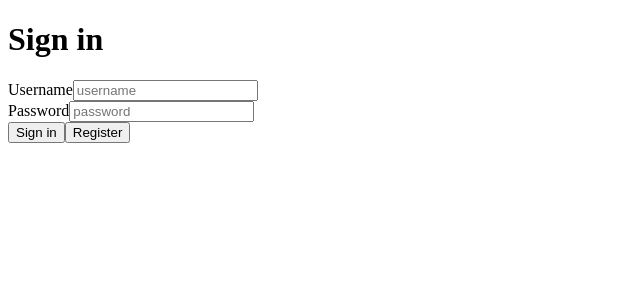
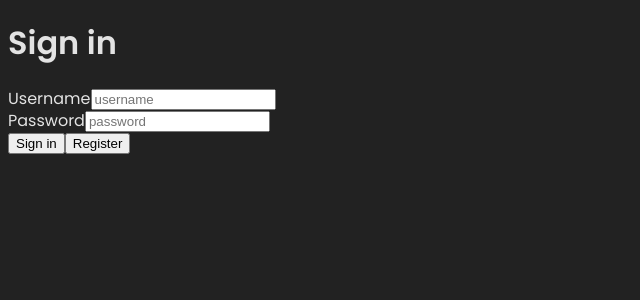
Before and after one commit to MartinezFabian/SocialNetwork-FullStack, a React (Vite) app in the folder client/: page / in a window 1280 px wide. Shown: the top 300 px of the page, without its empty margins (0-640 px from the left). Built offline with nearby package versions, Linux system fonts and the light colour scheme.

Commit message:
Feat: Add global styles and variables

```diff
--- a/client/index.html
+++ b/client/index.html
@@ -5,6 +5,12 @@
     <link rel="icon" type="image/svg+xml" href="/vite.svg" />
     <meta name="viewport" content="width=device-width, initial-scale=1.0" />
     <title>Social Network</title>
+    <link rel="preconnect" href="https://fonts.googleapis.com" />
+    <link rel="preconnect" href="https://fonts.gstatic.com" crossorigin />
+    <link
+      href="https://fonts.googleapis.com/css2?family=Poppins:wght@400;600&display=swap"
+      rel="stylesheet"
+    />
   </head>
   <body>
     <div id="root"></div>
--- a/client/src/index.css
+++ b/client/src/index.css
@@ -0,0 +1,38 @@
+/* Variables */
+:root {
+  --color-primary: #5448ee;
+  --color-background: #222;
+  --color-background-soft: #333;
+  --text-color: rgb(227, 227, 227);
+  --text-color-soft: lightgray;
+  --logo-color: rgb(242, 242, 242);
+  --border-color: #444;
+}
+
+/* Global Styles */
+html {
+  box-sizing: border-box;
+  font-size: 62.5%; /* 1rem = 10px */
+}
+
+*,
+*:before,
+*:after {
+  box-sizing: inherit;
+}
+
+body {
+  font-family: 'Poppins', sans-serif;
+  font-size: 1.6rem;
+  line-height: 1.4;
+  background-color: var(--color-background);
+  color: var(--text-color);
+}
+
+a {
+  text-decoration: none;
+}
+
+ul {
+  list-style: none;
+}
```
